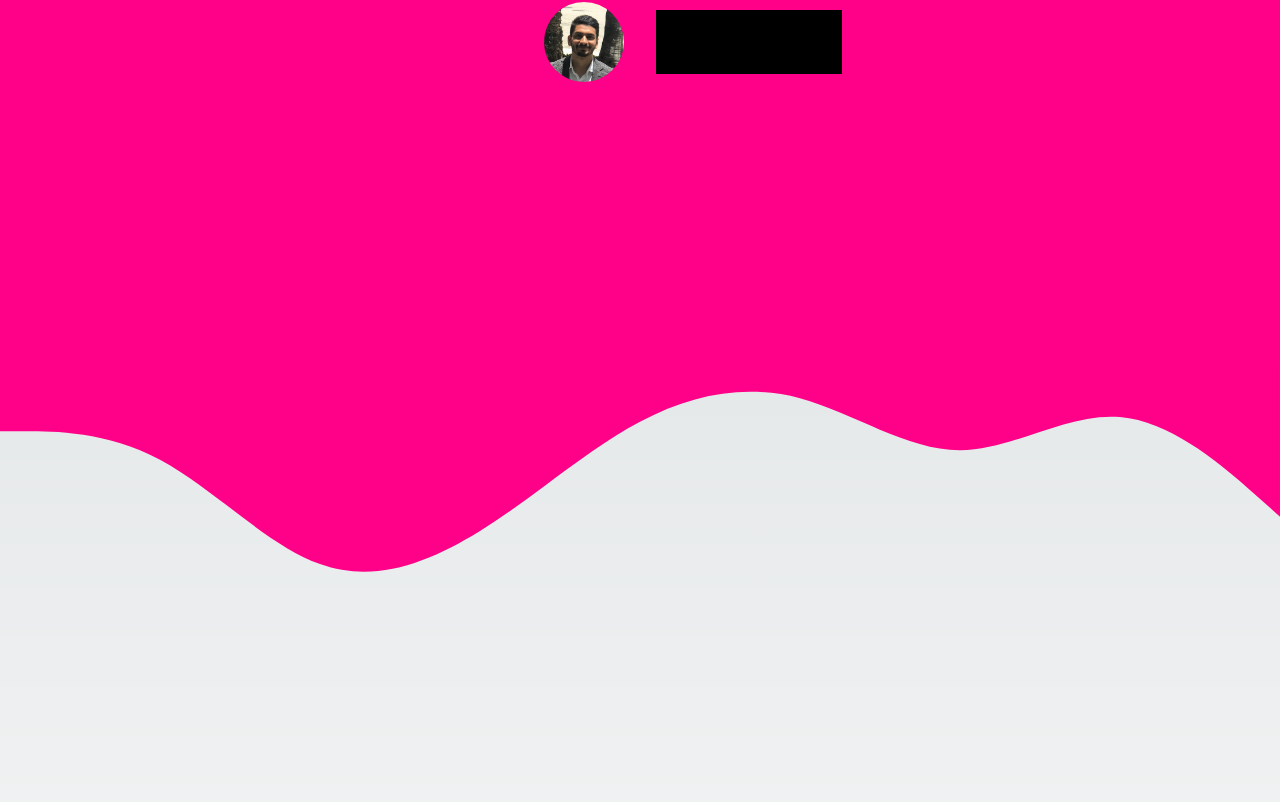
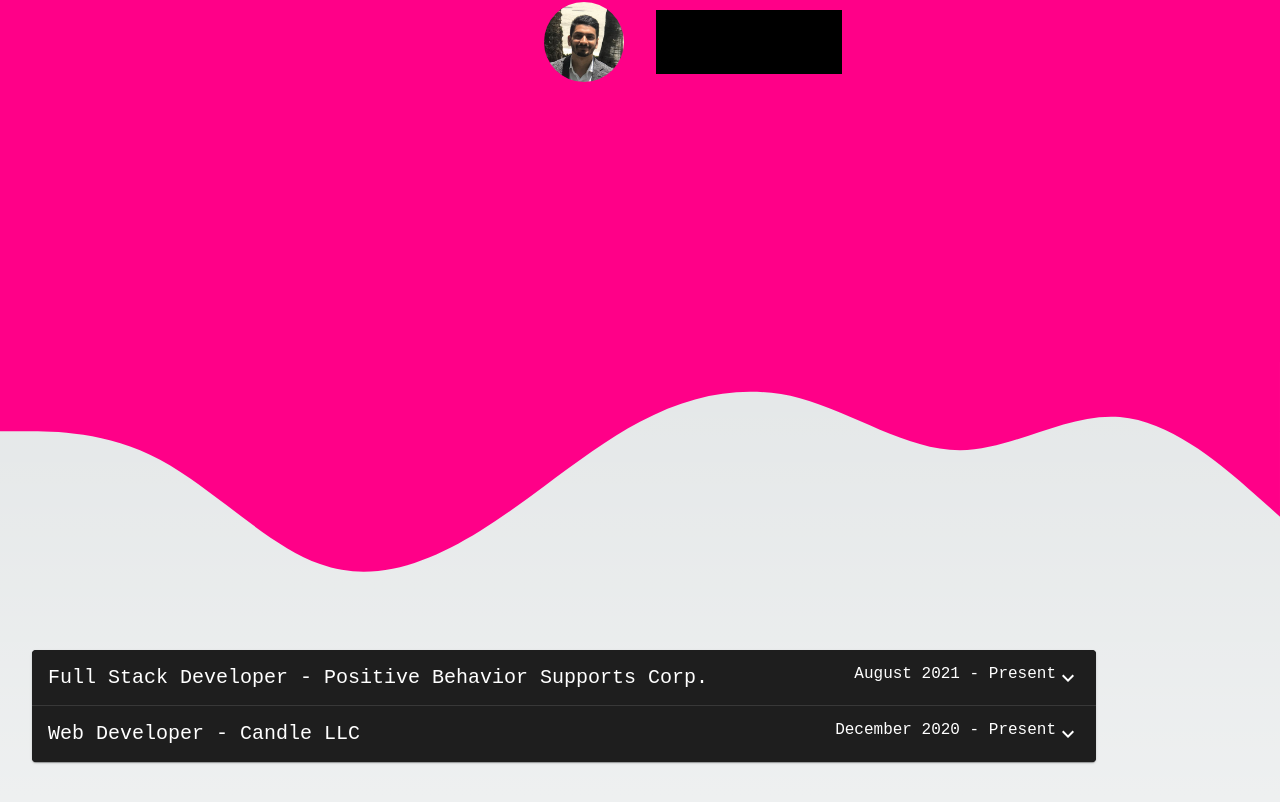
Before and after one commit to vyasa1999/portfolio, a Next.js app: page / in a window 1280 px wide. Shown: the part 278-1080 px from the top of the page. Built offline with nearby package versions, Linux system fonts and the light colour scheme.

Commit message:
added work component

```diff
--- /dev/null
+++ b/src/components/index/Nav.tsx
@@ -0,0 +1,73 @@
+import { styled } from '@mui/material/styles';
+import Timeline from '@mui/lab/Timeline';
+import TimelineItem from '@mui/lab/TimelineItem';
+import TimelineSeparator from '@mui/lab/TimelineSeparator';
+import TimelineConnector from '@mui/lab/TimelineConnector';
+import TimelineContent from '@mui/lab/TimelineContent';
+import TimelineDot from '@mui/lab/TimelineDot';
+import { createTheme, ThemeProvider } from '@mui/system'
+import { CurrentPage } from '@/types/CurrentPage'
+const theme = createTheme({
+    typography: {
+        fontFamily: 'monospace',
+    },
+    palette: {
+        primary: {
+            main: '#ff0088'
+        }
+    }
+});
+const NavTimeline = styled(Timeline)<any>(({ theme }) => ({
+    position: 'fixed',
+    background: 'none',
+    zIndex: 4,
+    fontSize: '1rem',
+    right: 0,
+    bottom: '3rem',
+}));
+const NavTimelineItem = styled(TimelineItem)<any>(({ theme }) => ({
+    width: '1px',
+}));
+const NavTimelineContent = styled(TimelineContent)<any>(({ theme }) => ({
+    fontFamily: 'monospace',
+    fontSize: '.75rem',
+    overflowInline: 'visible',
+    whiteSpace: 'nowrap',
+    marginTop: '.25rem'
+}));
+interface NavProps {
+    CurrentPage: CurrentPage
+}
+
+export default function Nav({ CurrentPage }: NavProps ) {
+    return (
+        <NavTimeline position="left">
+            <NavTimelineItem>
+                <TimelineSeparator>
+                    <TimelineDot variant={CurrentPage.top ? 'outlined' : 'filled'} />
+                    <TimelineConnector />
+                </TimelineSeparator>
+            </NavTimelineItem>
+            <NavTimelineItem>
+                <TimelineSeparator>
+                    <TimelineDot variant={CurrentPage.workExperience ? 'outlined' : 'filled'} />
+                    <TimelineConnector />
+                </TimelineSeparator>
+                <NavTimelineContent>Work Experience</NavTimelineContent>
+            </NavTimelineItem>
+            <NavTimelineItem>
+                <TimelineSeparator>
+                    <TimelineDot variant={CurrentPage.education ? 'outlined' : 'filled'} />
+                    <TimelineConnector />
+                </TimelineSeparator>
+                <NavTimelineContent>Education</NavTimelineContent>
+            </NavTimelineItem>
+            <NavTimelineItem>
+                <TimelineSeparator>
+                    <TimelineDot variant={CurrentPage.aboutMe ? 'outlined' : 'filled'} />
+                </TimelineSeparator>
+                <NavTimelineContent>About Me</NavTimelineContent>
+            </NavTimelineItem>
+        </NavTimeline>
+    )
+}
--- /dev/null
+++ b/src/components/index/Work.tsx
@@ -0,0 +1,71 @@
+import { Experience } from '@/types/Experience'
+import { Card, Box, Chip } from '@mui/material'
+import { Grid } from '@mui/material'
+import Accordion from '@mui/material/Accordion';
+import AccordionSummary from '@mui/material/AccordionSummary';
+import AccordionDetails from '@mui/material/AccordionDetails';
+import Typography from '@mui/material/Typography';
+import ExpandMoreIcon from '@mui/icons-material/ExpandMore';
+import { ThemeProvider } from '@mui/material/styles';
+
+
+interface WorkProps {
+    experiences: Experience[]
+}
+
+export default function Work({ experiences }: WorkProps) {
+    return (
+        <Grid container spacing={2} sx={{ ml: 2 }}>
+            <Grid item xs={8} md={10}>
+                <Card>
+                    {experiences.map((experience) => {
+                        return (
+                            <Accordion>
+                                <AccordionSummary
+                                    expandIcon={<ExpandMoreIcon />}
+                                    aria-controls={experience.title + '-content'}
+                                    id={experience.title + '-header'}
+                                    key={experience.title}>
+                                    <Box sx={{
+                                        display: 'flex',
+                                        justifyContent: 'space-between',
+                                        width: '100%'
+                                    }}>
+                                        <Typography variant={'h6'}>{experience.title} - {experience.company}</Typography>
+                                        <Typography>{experience.startDate} - {experience.endDate}</Typography>
+                                    </Box>
+                                </AccordionSummary>
+                                <AccordionDetails>
+                                    <Typography sx={{ mb: 1 }}>Languages:</Typography>
+                                    {experience.languages.map((language) => {
+                                        return (
+                                            <Chip label={language} sx={{ mr: 1, mb: 1 }} />
+                                        )
+                                    })}
+                                    <Typography sx={{ mb: 1 }}>Technologies:</Typography>
+                                    {experience.technologies.map((technology) => {
+                                        return (
+                                            <Chip label={technology} sx={{ mr: 1, mb: 1 }} />
+                                        )
+                                    })}
+                                    <Typography sx={{ mb: 1 }}>Responsibilities:</Typography>
+                                    <ul style={{marginLeft: '2rem'}}>
+                                        {experience.description.map((responsibility) => {
+                                            return (
+                                                <li>
+                                                    <Typography>
+                                                        {responsibility}
+                                                    </Typography>
+                                                </li>
+                                            )
+                                        })}
+                                    </ul>
+                                </AccordionDetails>
+                            </Accordion>
+                        )
+                    })}
+                </Card>
+            </Grid>
+        </Grid>
+    )
+}
--- a/src/pages/index.tsx
+++ b/src/pages/index.tsx
@@ -3,7 +3,7 @@ import Image from 'next/image'
 import { Inter } from '@next/font/google'
 import styles from '@/styles/Home.module.css'
 
-import { createTheme, ThemeProvider } from '@mui/system'
+import { createTheme, ThemeProvider } from '@mui/material/styles'
 import { styled } from '@mui/material/styles';
 import Timeline from '@mui/lab/Timeline';
 import TimelineItem from '@mui/lab/TimelineItem';
@@ -13,69 +13,76 @@ import TimelineContent from '@mui/lab/TimelineContent';
 import TimelineDot from '@mui/lab/TimelineDot';
 
 import Title from '@/components/index/Title'
+import { CurrentPage } from '@/types/CurrentPage'
+import Nav from '@/components/index/Nav'
+import { Experience } from '@/types/Experience'
+import Work from '@/components/index/Work'
 const inter = Inter({ subsets: ['latin'] })
 const theme = createTheme({
   typography: {
     fontFamily: 'monospace',
   },
+  palette: {
+    primary: {
+      main: '#ff0088'
+    },
+    mode: 'dark'
+  }
 });
-const NavTimeline = styled(Timeline)<any>(({ theme }) => ({
-  position: 'fixed',
-  background: 'none',
-  zIndex: 4,
-  fontSize: '1rem',
-  right: 0,
-  bottom: '3rem',
-}));
-const NavTimelineItem = styled(TimelineItem)<any>(({ theme }) => ({
-  width: '1px',
-}));
-const NavTimelineContent = styled(TimelineContent)<any>(({ theme }) => ({
-  fontFamily: 'monospace',
-  fontSize: '.75rem',
-  overflowInline: 'visible',
-  whiteSpace: 'nowrap',
-  marginTop: '.25rem'
-}));
-function Nav() {
-  return (
-    <NavTimeline position="left">
-      <NavTimelineItem>
-        <TimelineSeparator>
-          <TimelineDot />
-          <TimelineConnector />
-        </TimelineSeparator>
-      </NavTimelineItem>
-      <NavTimelineItem>
-        <TimelineSeparator>
-          <TimelineDot />
-          <TimelineConnector />
-        </TimelineSeparator>
-        <NavTimelineContent>Languages</NavTimelineContent>
-      </NavTimelineItem>
-      <NavTimelineItem>
-        <TimelineSeparator>
-          <TimelineDot />
-          <TimelineConnector />
-        </TimelineSeparator>
-        <NavTimelineContent>Technologies</NavTimelineContent>
-      </NavTimelineItem>
-      <NavTimelineItem>
-        <TimelineSeparator>
-          <TimelineDot />
-          <TimelineConnector />
-        </TimelineSeparator>
-        <NavTimelineContent>Work Experience</NavTimelineContent>
-      </NavTimelineItem>
-      <NavTimelineItem>
-        <TimelineSeparator>
-          <TimelineDot />
-        </TimelineSeparator>
-        <NavTimelineContent>About Me</NavTimelineContent>
-      </NavTimelineItem>
-    </NavTimeline>
-  )
+const CurrentPage: CurrentPage = {
+  top: false,
+  education: false,
+  workExperience: false,
+  aboutMe: false
 }
+const Experiences: Experience[] = [
+  {
+    title: 'Full Stack Developer',
+    company: 'Positive Behavior Supports Corp.',
+    location: 'Stuart, FL',
+    startDate: 'August 2021',
+    endDate: 'Present',
+    description: [
+      'Building React SharePoint Framework solutions, used by thousands of employees',
+      'Managing the public website, built on legacy .NET Framework, written in HTML, CSS, JavaScript and C#',
+      'Writing SQL stored procedures and functions to analyze employee performance',
+      'Work in a fast-paced team environment requiring quick learning and problem-solving skills'
+    ],
+    languages: [
+      'C#',
+      'JavaScript',
+      'TypeScript',
+      'SQL',
+      'HTML'
+    ],
+    technologies: [
+      'React',
+      'SharePoint Framework',
+      '.NET'
+    ]
+  },
+  {
+    title: 'Web Developer',
+    company: 'Candle LLC',
+    location: 'Gainesville, FL',
+    startDate: 'December 2020',
+    endDate: 'Present',
+    description: [
+      'Test',
+      'test2'
+    ],
+    languages: [
+      'C#',
+      'JavaScript',
+      'HTML'
+    ],
+    technologies: [
+      '.NET',
+      'Blazor',
+      'MVC'
+    ]
+  }
+]
 export default function Home() {
 
   return (
@@ -87,8 +94,11 @@ export default function Home() {
         <link rel="icon" href="/favicon.ico" />
       </Head>
       <main>
-        <Nav />
+        <Nav CurrentPage={CurrentPage} />
         <Title />
+        <ThemeProvider theme={theme}>
+          <Work experiences={Experiences} />
+        </ThemeProvider>
         <div style={{ height: '100vh' }}></div>
       </main>
     </>
--- /dev/null
+++ b/src/types/CurrentPage.tsx
@@ -0,0 +1,6 @@
+export type CurrentPage = {
+    top: boolean,
+    education: boolean,
+    workExperience: boolean,
+    aboutMe: boolean
+}
--- /dev/null
+++ b/src/types/Experience.tsx
@@ -0,0 +1,10 @@
+export type Experience = {
+    title: string,
+    company: string,
+    location: string,
+    startDate: string,
+    endDate: string,
+    description: string[],
+    languages: string[],
+    technologies: string[]
+}
```
